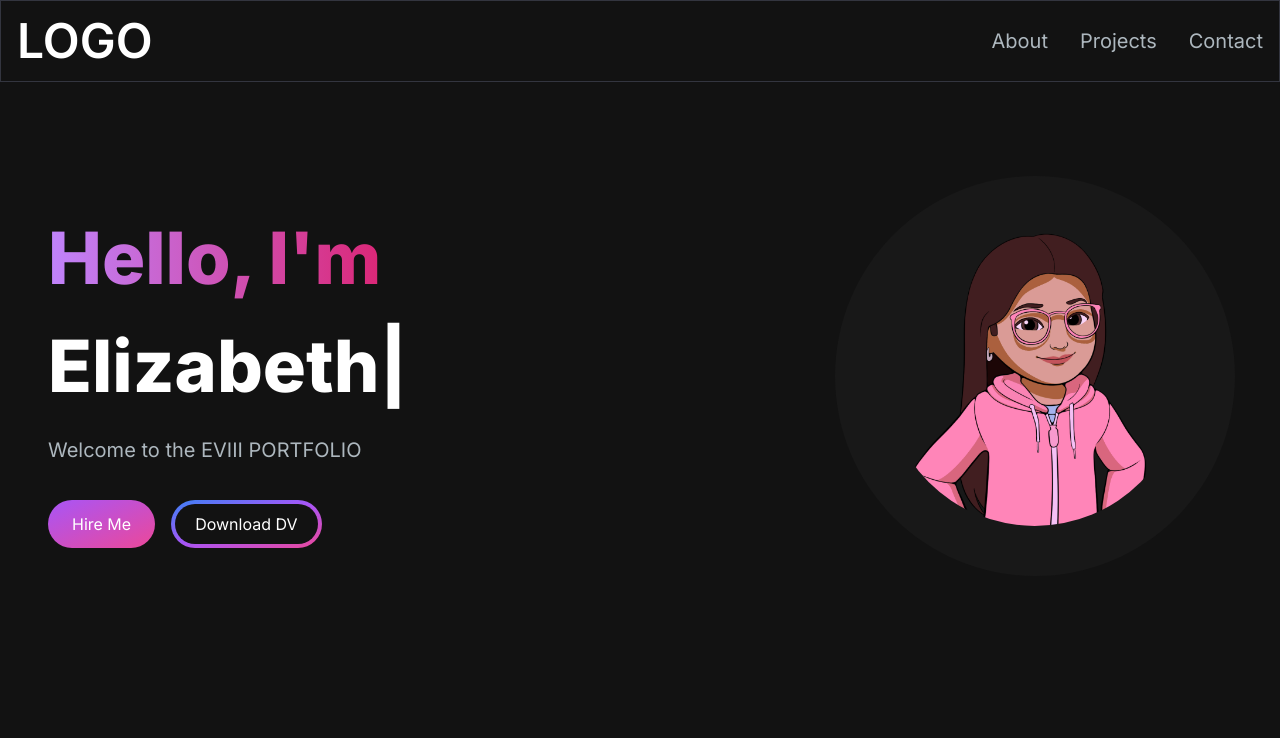
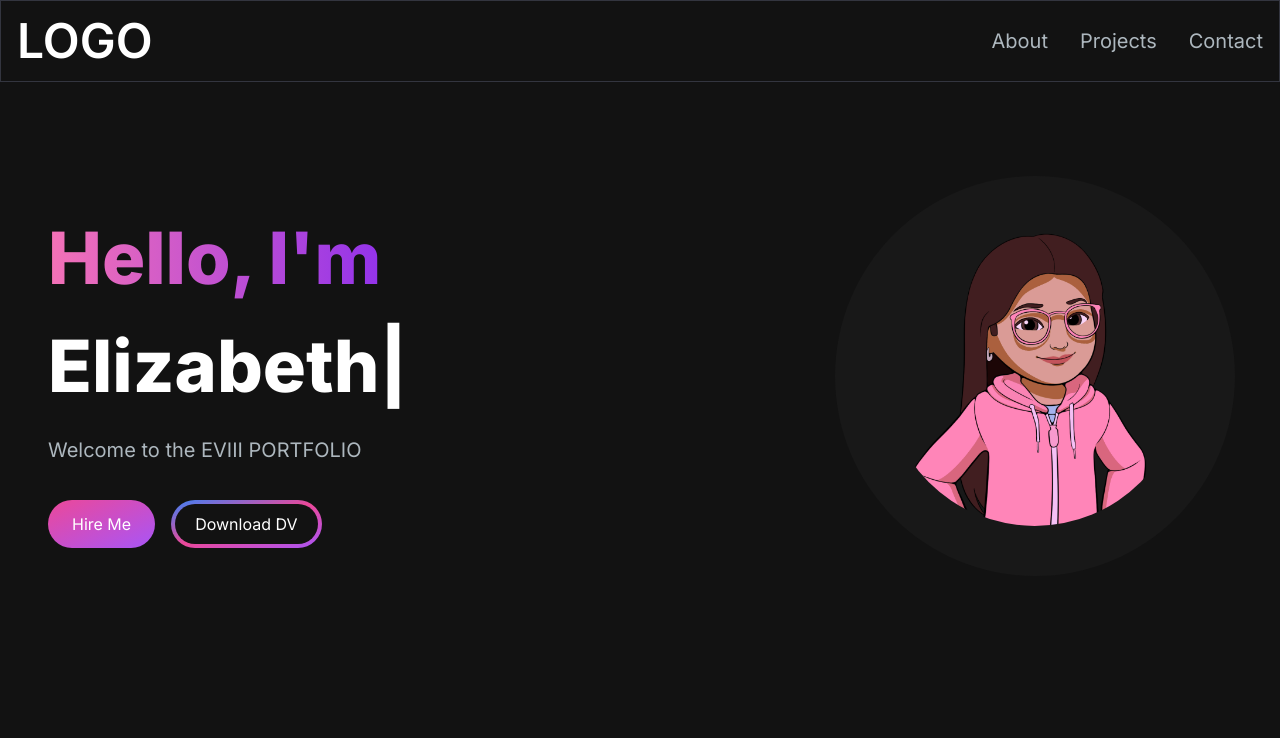
Before and after one commit to feliiizabeth/eviii-portfolio, a Next.js app: page / in a window 1280 px wide. Shown: the top 738 px of the page. Built offline with nearby package versions, Linux system fonts and the light colour scheme.

Commit message:
Minor update

```diff
--- a/tailwind.config.js
+++ b/tailwind.config.js
@@ -29,8 +29,8 @@ module.exports = {
     },
     colors: {
       ...colors,
-      primary: colors.purple,
-      secondary: colors.pink,
+      primary: colors.pink,
+      secondary: colors.purple,
     },
   },
   plugins: [],
```
Also changed, not shown: public/images/image-credits.md (+1 -1 lines).
